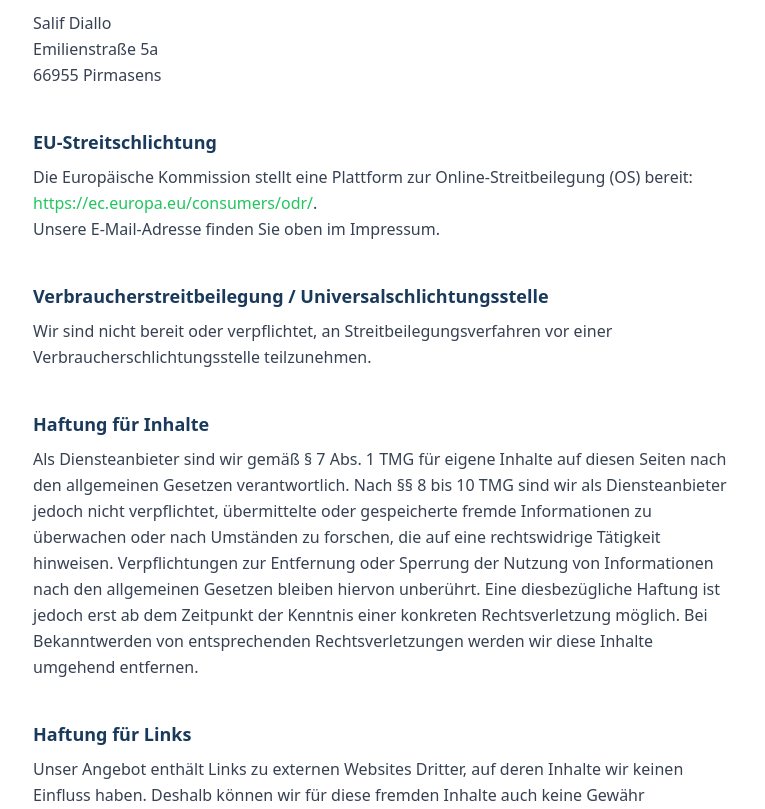
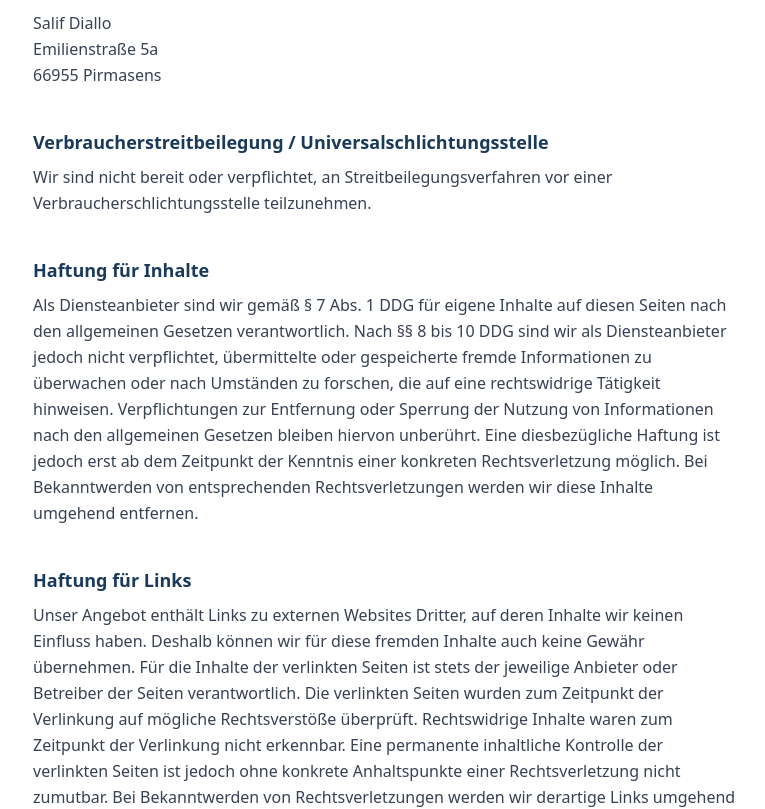
Before and after one commit to fynnoman/salis, a Next.js app: page /impressum in a window 1280 px wide. Shown: the part 1000-1809 px from the top of the page, without its empty margins (255-1020 px from the left). Built offline with nearby package versions, Linux system fonts and the light colour scheme.

Commit message:
legal: Impressum auf DDG aktualisiert, EU-OS-Link entfernt, TMG→DDG

```diff
--- a/src/app/impressum/page.tsx
+++ b/src/app/impressum/page.tsx
@@ -5,7 +5,7 @@ import Footer from "@/components/Footer";
 
 export const metadata: Metadata = {
   title: "Impressum",
-  description: "Impressum der Salif Haus und Mehr, Emilienstraße 5a, 66955 Pirmasens. Rechtliche Angaben gemäß § 5 TMG.",
+  description: "Impressum der Salif Haus und Mehr, Emilienstraße 5a, 66955 Pirmasens. Rechtliche Angaben gemäß § 5 DDG.",
   robots: { index: false, follow: false },
   alternates: { canonical: "https://www.salif-gebaeude.de/impressum" },
 };
@@ -23,7 +23,7 @@ export default function ImpressumPage() {
         </Link>
 
         <h1 className="text-4xl font-bold text-[#1a3a5c] mb-2">Impressum</h1>
-        <p className="text-gray-400 text-sm mb-12">Angaben gemäß § 5 TMG</p>
+        <p className="text-gray-400 text-sm mb-12">Angaben gemäß § 5 DDG</p>
 
         <div className="space-y-10 text-gray-700 leading-relaxed">
 
@@ -83,23 +83,6 @@ export default function ImpressumPage() {
           </div>
 
           <div>
-            <h2 className="text-lg font-bold text-[#1a3a5c] mb-2">EU-Streitschlichtung</h2>
-            <p>
-              Die Europäische Kommission stellt eine Plattform zur Online-Streitbeilegung (OS) bereit:{" "}
-              <a
-                href="https://ec.europa.eu/consumers/odr/"
-                target="_blank"
-                rel="noopener noreferrer"
-                className="text-[#22c55e] hover:underline"
-              >
-                https://ec.europa.eu/consumers/odr/
-              </a>
-              .<br />
-              Unsere E-Mail-Adresse finden Sie oben im Impressum.
-            </p>
-          </div>
-
-          <div>
             <h2 className="text-lg font-bold text-[#1a3a5c] mb-2">
               Verbraucherstreitbeilegung / Universalschlichtungsstelle
             </h2>
@@ -112,8 +95,8 @@ export default function ImpressumPage() {
           <div>
             <h2 className="text-lg font-bold text-[#1a3a5c] mb-2">Haftung für Inhalte</h2>
             <p>
-              Als Diensteanbieter sind wir gemäß § 7 Abs. 1 TMG für eigene Inhalte auf diesen Seiten
-              nach den allgemeinen Gesetzen verantwortlich. Nach §§ 8 bis 10 TMG sind wir als
+              Als Diensteanbieter sind wir gemäß § 7 Abs. 1 DDG für eigene Inhalte auf diesen Seiten
+              nach den allgemeinen Gesetzen verantwortlich. Nach §§ 8 bis 10 DDG sind wir als
               Diensteanbieter jedoch nicht verpflichtet, übermittelte oder gespeicherte fremde
               Informationen zu überwachen oder nach Umständen zu forschen, die auf eine rechtswidrige
               Tätigkeit hinweisen. Verpflichtungen zur Entfernung oder Sperrung der Nutzung von
```
